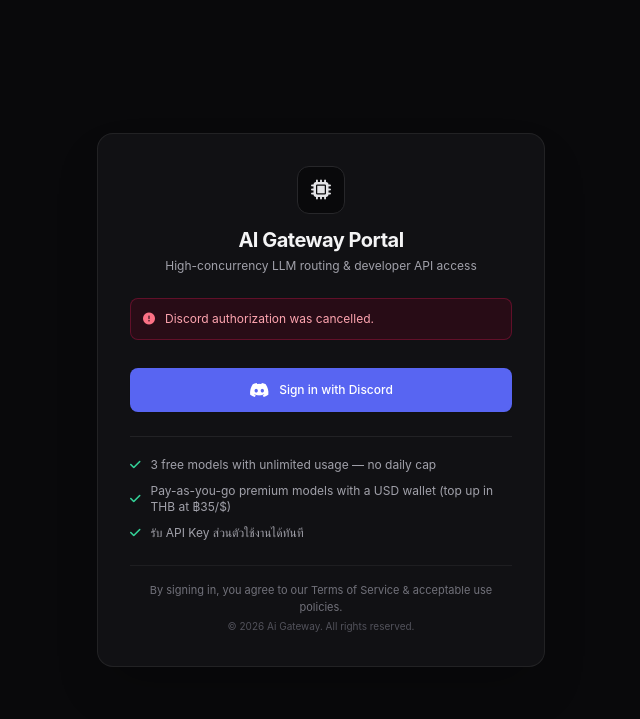
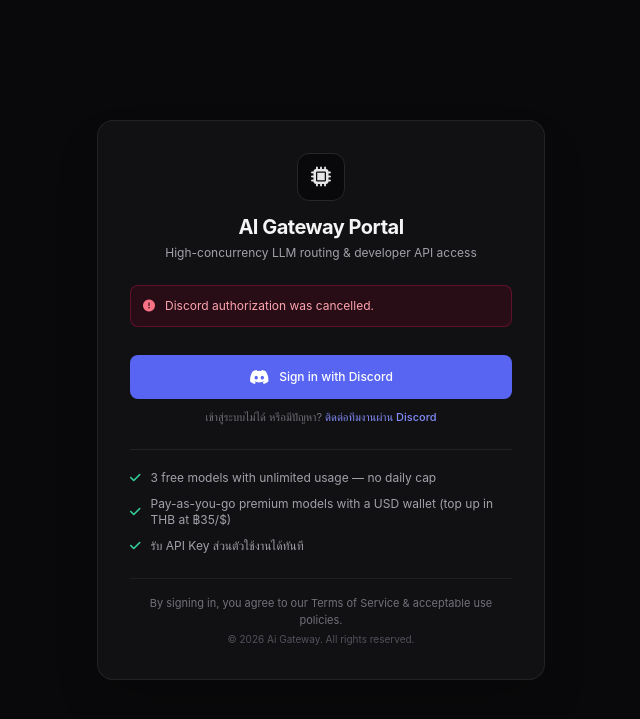
Before and after one commit to ffxlm/Ai-Gateway, a FastAPI app: page /login?error=discord_denied in a window 1280 px wide. Shown: the top 719 px of the page, without its empty margins (319-959 px from the left). Run offline with FastAPI, Linux system fonts and the light colour scheme; data comes from the database, SQL or seed files in the repository; some libraries are stand-ins or nearby versions.

Commit message:
Add Discord support links across the portal
Customers had no obvious way to reach support when something went wrong.
Add the configured Discord invite to:
- dashboard header icon and footer ('มีปัญหา? ติดต่อทีมงานผ่าน Discord')
- top-up modal, both on the amount step and the slip-upload step
- admin and request-log footers
- login page, for users who cannot sign in

```diff
--- a/app/routers/pages.py
+++ b/app/routers/pages.py
@@ -207,6 +207,7 @@ async def login_page(request: Request):
         "error": error_msg,
         "free_models": FREE_MODELS,
         "usd_to_thb": _usd_rate(),
+        "discord_invite": get_setting("discord_invite_url", settings.DISCORD_INVITE_URL),
     })
 
 
@@ -290,6 +291,7 @@ async def admin_requests_page(request: Request):
         "trial_history": trial_history,
         "trial_limit": trial_limit,
         "usd_to_thb": _usd_rate(),
+        "discord_invite": get_setting("discord_invite_url", settings.DISCORD_INVITE_URL),
     })
 
 
--- a/app/templates/admin.html
+++ b/app/templates/admin.html
@@ -447,8 +447,12 @@
 
     <!-- Footer -->
     <footer class="border-t border-zinc-800/80 py-6 text-xs text-zinc-500">
-        <div class="max-w-7xl mx-auto px-4 flex flex-col sm:flex-row items-center justify-between gap-2">
+        <div class="max-w-7xl mx-auto px-4 flex flex-col sm:flex-row items-center justify-between gap-3">
             <span>© 2026 Ai Gateway. All rights reserved.</span>
+            <a href="{{ settings.discord_invite_url }}" target="_blank" rel="noopener" class="flex items-center space-x-1.5 text-zinc-400 hover:text-indigo-300 transition" title="Support Discord">
+                <i class="fa-brands fa-discord"></i>
+                <span>Support Discord</span>
+            </a>
             <span>by ffxlm</span>
         </div>
     </footer>
--- a/app/templates/admin_requests.html
+++ b/app/templates/admin_requests.html
@@ -274,8 +274,12 @@
     </main>
 
     <footer class="border-t border-zinc-800/80 py-6 text-xs text-zinc-500">
-        <div class="max-w-7xl mx-auto px-4 flex flex-col sm:flex-row items-center justify-between gap-2">
+        <div class="max-w-7xl mx-auto px-4 flex flex-col sm:flex-row items-center justify-between gap-3">
             <span>© 2026 Ai Gateway. All rights reserved.</span>
+            <a href="{{ discord_invite }}" target="_blank" rel="noopener" class="flex items-center space-x-1.5 text-zinc-400 hover:text-indigo-300 transition" title="Support Discord">
+                <i class="fa-brands fa-discord"></i>
+                <span>Support Discord</span>
+            </a>
             <span>by ffxlm</span>
         </div>
     </footer>
--- a/app/templates/login.html
+++ b/app/templates/login.html
@@ -38,11 +38,14 @@
         {% endif %}
 
         <!-- Primary Action: Discord OAuth -->
-        <div class="pt-1">
+        <div class="pt-1 space-y-2.5">
             <a href="/auth/discord/login" class="w-full py-2.5 px-4 bg-[#5865F2] hover:bg-[#4752c4] text-white font-medium text-xs rounded-lg transition flex items-center justify-center space-x-2.5 shadow-sm active:scale-[0.99]">
                 <i class="fa-brands fa-discord text-base"></i>
                 <span>Sign in with Discord</span>
             </a>
+            <p class="text-center text-[11px] text-zinc-500">
+                เข้าสู่ระบบไม่ได้ หรือมีปัญหา? <a href="{{ discord_invite }}" target="_blank" rel="noopener" class="text-indigo-400 hover:text-indigo-300 font-medium">ติดต่อทีมงานผ่าน Discord</a>
+            </p>
         </div>
 
         <!-- Features & Benefits -->
```
Also changed, not shown: app/templates/dashboard.html (+18 -1 lines).
